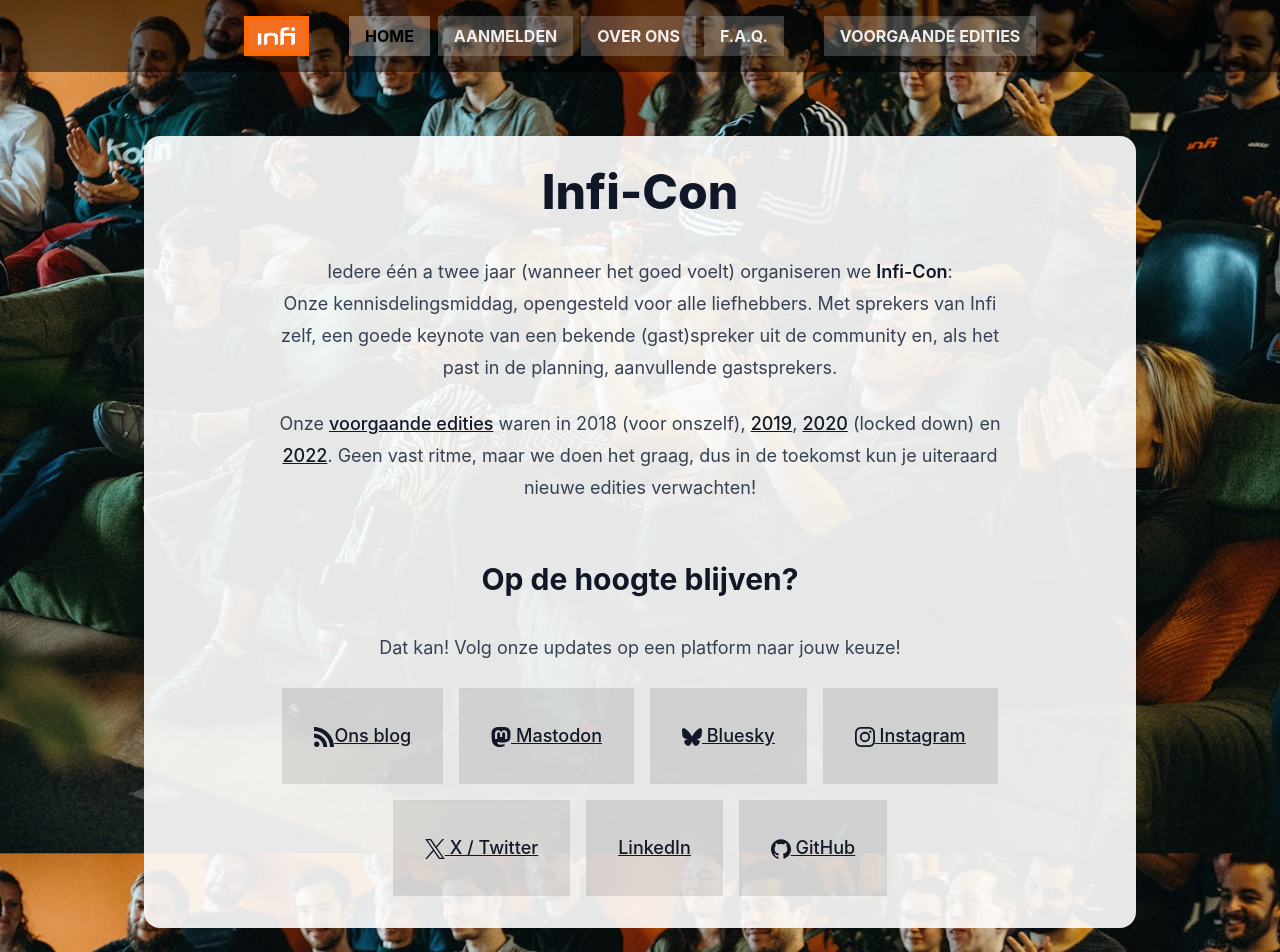
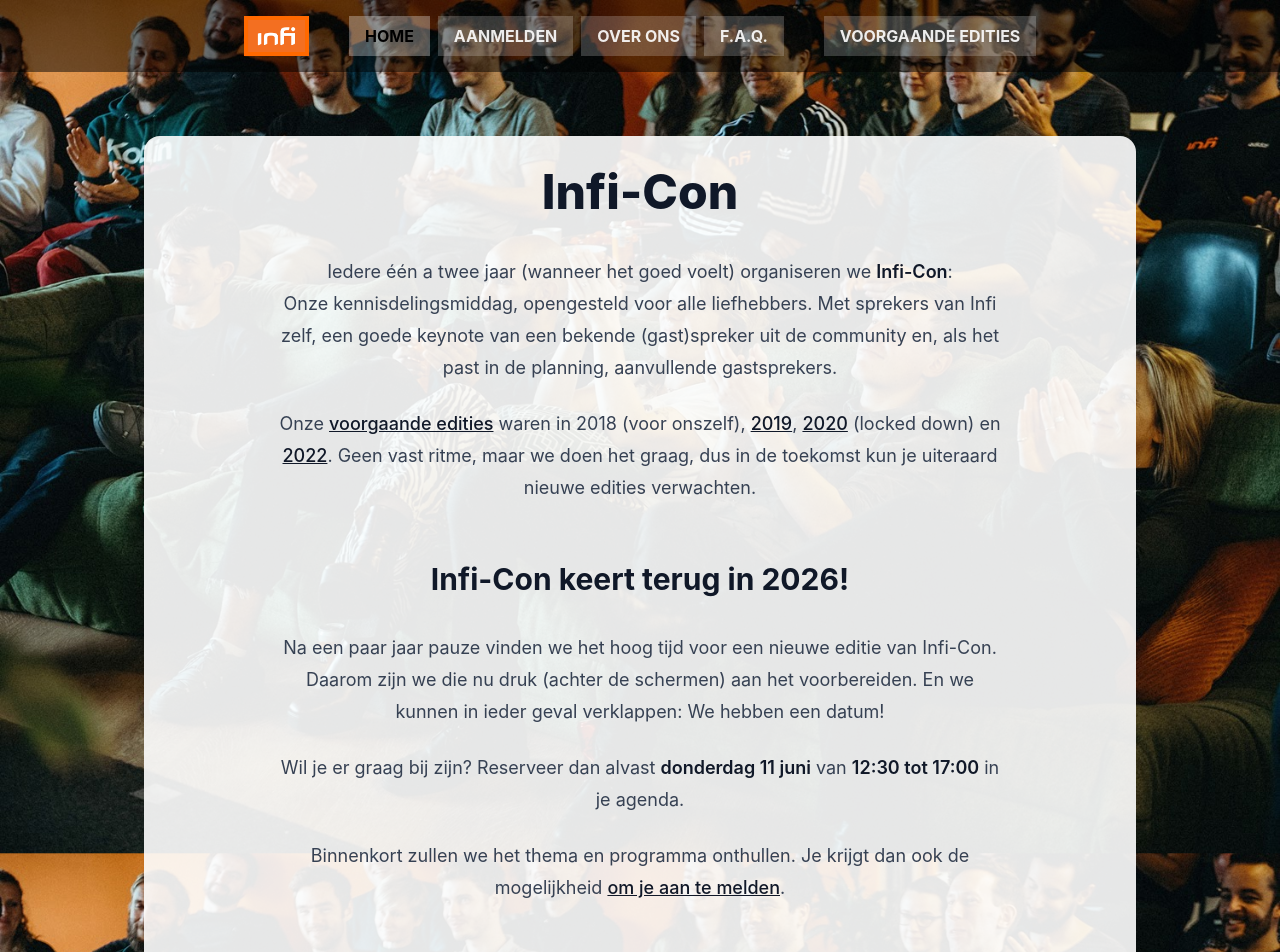
Before and after one commit to infi-nl/con.infi.nl, a SvelteKit app: page / in a window 1280 px wide. Shown: the top 952 px of the page. Built offline with nearby package versions, Linux system fonts and the light colour scheme.

Commit message:
Add 2026 edition announcement

```diff
--- a/src/lib/components/Edities.svelte
+++ b/src/lib/components/Edities.svelte
@@ -23,7 +23,7 @@
       </div>
     </div>
     <div>
-      <div class="my-1 text-xl">We houden een paar jaartjes pauze...</div>
+      <div class="my-1 text-xl">We houden een paar jaartjes pauze&hellip;</div>
     </div>
   </div>
   <div class="flex items-center gap-2 md:gap-4 lg:gap-8">
--- a/src/routes/+page.svelte
+++ b/src/routes/+page.svelte
@@ -16,7 +16,23 @@
       <p>
         Onze <a href="/edities">voorgaande edities</a> waren in 2018 (voor onszelf), <a href="/2019">2019</a>, <a href="/2020">2020</a>
         (locked down) en <a href="/2022">2022</a>. Geen vast ritme, maar we doen het graag, dus in de toekomst kun je uiteraard nieuwe
-        edities verwachten!
+        edities verwachten.
+      </p>
+
+      <h2>Infi-Con keert terug in 2026!</h2>
+
+      <p>
+        Na een paar jaar pauze vinden we het hoog tijd voor een nieuwe editie van Infi-Con. Daarom zijn we die nu druk (achter de schermen)
+        aan het voorbereiden. En we kunnen in ieder geval verklappen: We hebben een datum!
+      </p>
+
+      <p>
+        Wil je er graag bij zijn? Reserveer dan alvast <strong>donderdag 11 juni</strong> van <strong>12:30 tot 17:00</strong> in je agenda.
+      </p>
+
+      <p>
+        Binnenkort zullen we het thema en programma onthullen. Je krijgt dan ook de mogelijkheid <a href="/aanmelden">om je aan te melden</a
+        >.
       </p>
 
       <h2>Op de hoogte blijven?</h2>
--- a/src/routes/aanmelden/+page.svelte
+++ b/src/routes/aanmelden/+page.svelte
@@ -8,12 +8,16 @@
 
 <SimplePageContent>
   <p>
-    Sorry! Er is nog geen nieuwe Infi Con gepland. Je kunt je momenteel dus ook niet voor een volgend event aanmelden, maar wel lief dat je
-    toch al hier even kwam buurten!
+    Goed nieuws! Er is een nieuwe Infi-Con gepland! De <strong>2026 editie</strong> zal plaatsvinden op <strong>donderdag 11 juni</strong>
+    van <strong>12:30 tot 17:00</strong>.
   </p>
   <p>
-    Wil je op de hoogte blijven van wanneer de volgende Infi Con is, of gewoon in het algemeen ons <strike>stalken</strike> volgen? Dat kan op
-    een plek naar je eigen keuze!
+    Helaas kan je je op dit moment nog niet aanmelden, maar leuk dat je alvast even kwam kijken. Zodra de inschrijving wordt geopend, en het
+    thema en programma bekend zijn, zullen we dat op alle kanalen aankondigen.
+  </p>
+  <p>
+    Wil je op de hoogte blijven over de volgende Infi-Con, of gewoon in het algemeen volgen wat we doen? Dat kan op een platform naar jouw
+    keuze!
   </p>
   <Socials />
 </SimplePageContent>
--- a/src/routes/over-ons/+page.svelte
+++ b/src/routes/over-ons/+page.svelte
@@ -50,7 +50,7 @@
 
   <p>
     Oh, en om het toch een beetje extra speciaal te maken, hebben we ook <strong>een externe spreker voor een “Keynote”</strong>. In 2019
-    was kwam <strong>Nadieh Bremer</strong> ons vertellen over haar expertise en in 2020 hadden we<strong> Simon Brown</strong> als spreker!
+    was kwam <strong>Nadieh Bremer</strong> ons vertellen over haar expertise en in 2020 hadden we <strong>Simon Brown</strong> als spreker!
     En dit jaar komt <strong>Felienne Hermans</strong> ons iets vertellen over haar boek “The Programmer's Brain”.
   </p>
 
```
Also changed, not shown: 1 other file (tests, documents, lock files or other folders).
